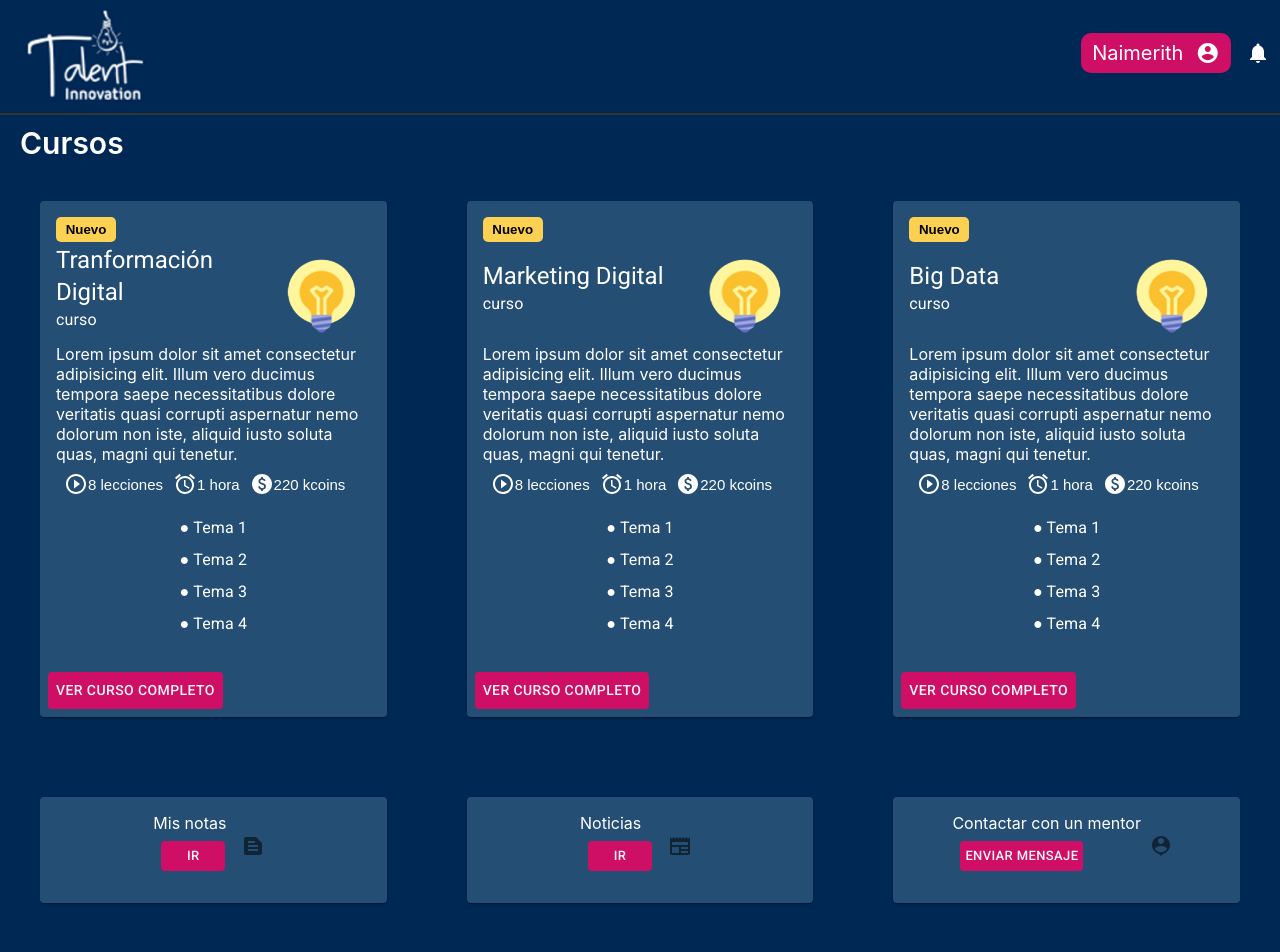
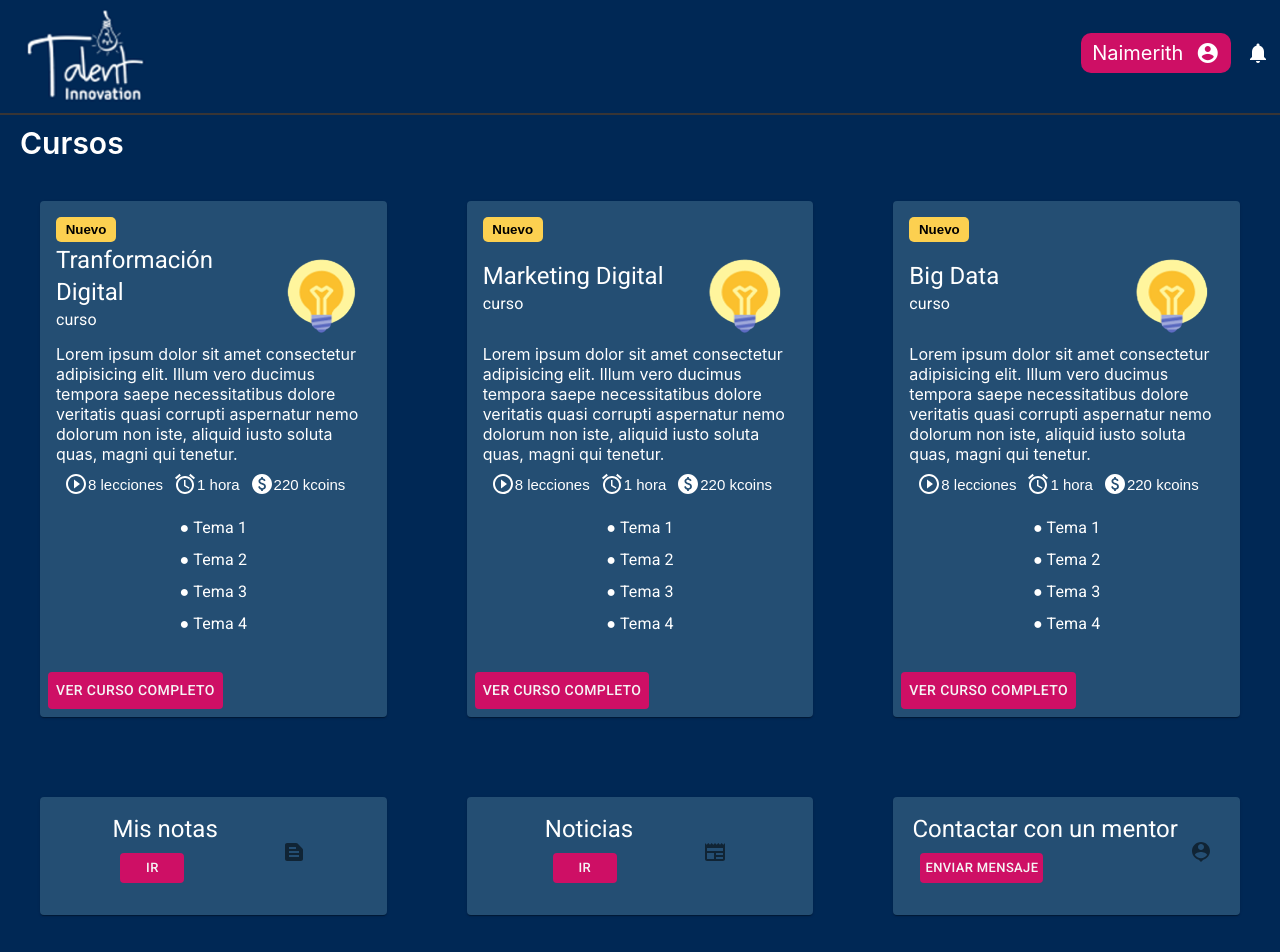
Before and after one commit to Naimerith/chat-konecta, a React (Create React App) app: page / in a window 1280 px wide. Shown: the top 952 px of the page. Built offline with nearby package versions, Linux system fonts and the light colour scheme.

Commit message:
Orden de carpetas y rutas

```diff
--- a/package.json
+++ b/package.json
@@ -14,6 +14,7 @@
     "@testing-library/user-event": "^13.5.0",
     "react": "^18.2.0",
     "react-dom": "^18.2.0",
+    "react-router-dom": "^6.3.0",
     "react-scripts": "5.0.1",
     "web-vitals": "^2.1.4"
   },
--- a/src/App.js
+++ b/src/App.js
@@ -1,16 +1,29 @@
 import './App.css';
-import Header from './components/Header';
-import Home from './components/Home';
+import Header from './components/Header/Header';
+import Home from './components/Home/Home';
+import {
+  BrowserRouter as Router,
+  Routes,
+  Route,
+  Link
+} from 'react-router-dom';
 
 
 
 function App() {
   return (
-    <div className="App" >
-      <Header />
-      <Home />
+    <Router>
+      <div className='App' >
+        <Header />
+        <Routes>
+          <Route path='/' element={<Home />}>
+          </Route>
+          <Route path='/contacto'>
+          </Route>
+        </Routes>
+      </div>
+    </Router>
 
-    </div>
   );
 }
 
--- a/src/components/CourseCard.jsx
+++ b/src/components/Home/CourseCard.jsx
@@ -8,8 +8,8 @@ import IconButton from '@mui/material/IconButton';
 import { AccessAlarm, PlayCircleOutline, Paid } from '@mui/icons-material';
 import ListItemButton from '@mui/material/ListItemButton';
 import ListItemText from '@mui/material/ListItemText';
-import Bombilla from '../images/bombilla.png'
-import '../style-sheets/CourseCard.css'
+import Bombilla from '../../images/bombilla.png'
+import '../Home/style-sheets-home/CourseCard.css'
 
 function CourseCard(props) {
 
--- a/src/components/SectionCard.jsx
+++ b/src/components/Home/SectionCard.jsx
@@ -4,17 +4,16 @@ import CardActions from '@mui/material/CardActions';
 import CardContent from '@mui/material/CardContent';
 import Button from '@mui/material/Button';
 import Typography from '@mui/material/Typography';
-import '../style-sheets/SectionCard.css'
+import '../Home/style-sheets-home/SectionCard.css';
 import IconButton from '@mui/material/IconButton';
 
 
 function SectionCard(props) {
-
     return (
         <Card sx={{ width: 150, heigth: 70, flex: 1, margin: 5, backgroundColor: '#244e73', color: ' white' }}>
             <CardContent className='container-card-content'>
                 <div className='card-content'>
-                    <Typography variant="p">
+                    <Typography variant="h5">
                         {props.sectionName}
                     </Typography>
                     <CardActions>
@@ -31,6 +30,4 @@ function SectionCard(props) {
     );
 }
 
-
-
-export default SectionCard
+export default SectionCard;
--- a/src/style-sheets/SectionCard.css
+++ b/src/components/Home/style-sheets-home/SectionCard.css
@@ -5,5 +5,5 @@
 .container-card-content{
     display: flex;
     align-items: center;
-    justify-content: center;
+    justify-content: space-evenly;
 }
--- a/src/index.js
+++ b/src/index.js
@@ -1,5 +1,6 @@
 import React from 'react';
 import ReactDOM from 'react-dom/client';
+
 import './index.css';
 import App from './App';
 
```
Also changed, not shown: src/components/Header/Header.jsx (renamed from src/components/Header.jsx, +5 -5 lines), src/components/Home/Home.jsx (renamed from src/components/Home.jsx, +4 -4 lines), src/components/Header/style-sheets-header/Header.css (renamed from src/style-sheets/Header.css), src/components/Home/style-sheets-home/CourseCard.css (renamed from src/style-sheets/CourseCard.css), src/components/Home/style-sheets-home/Home.css (line endings or trailing spaces), 1 other file (tests, documents, lock files or other folders).
